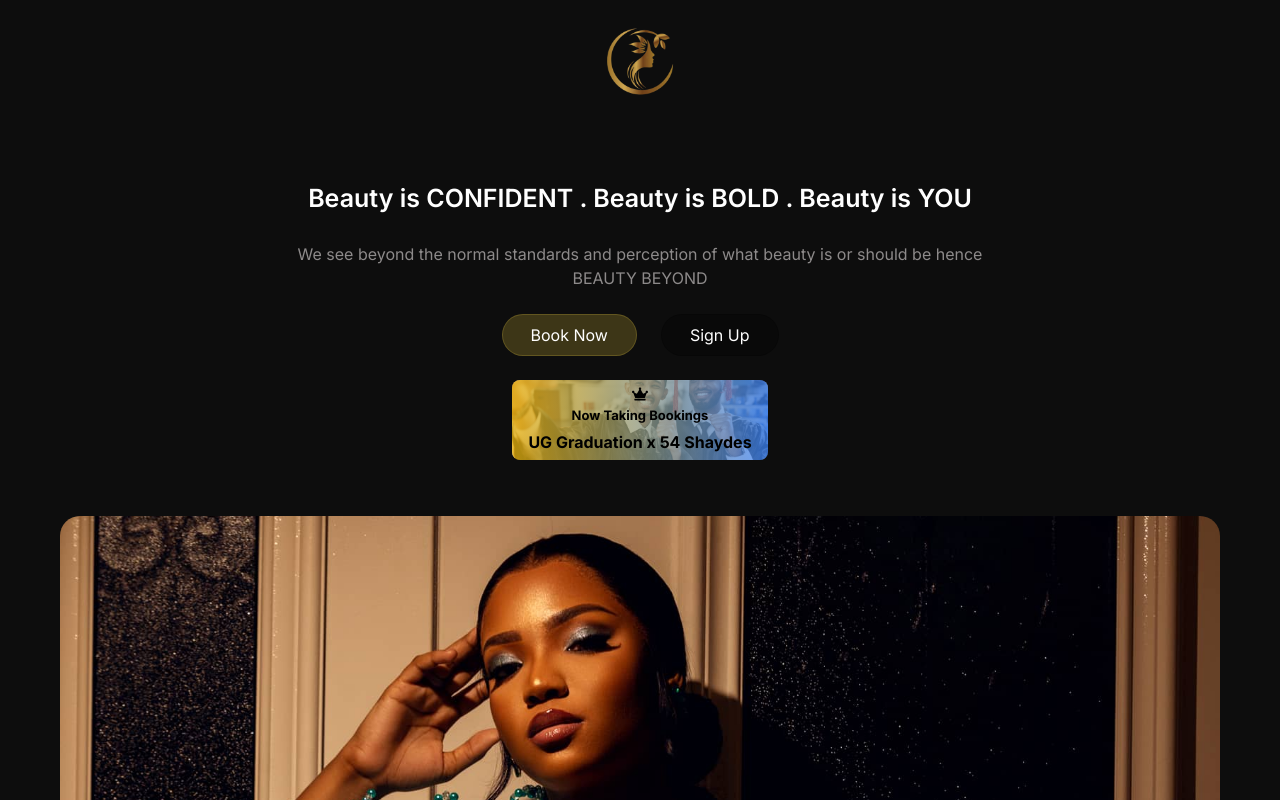
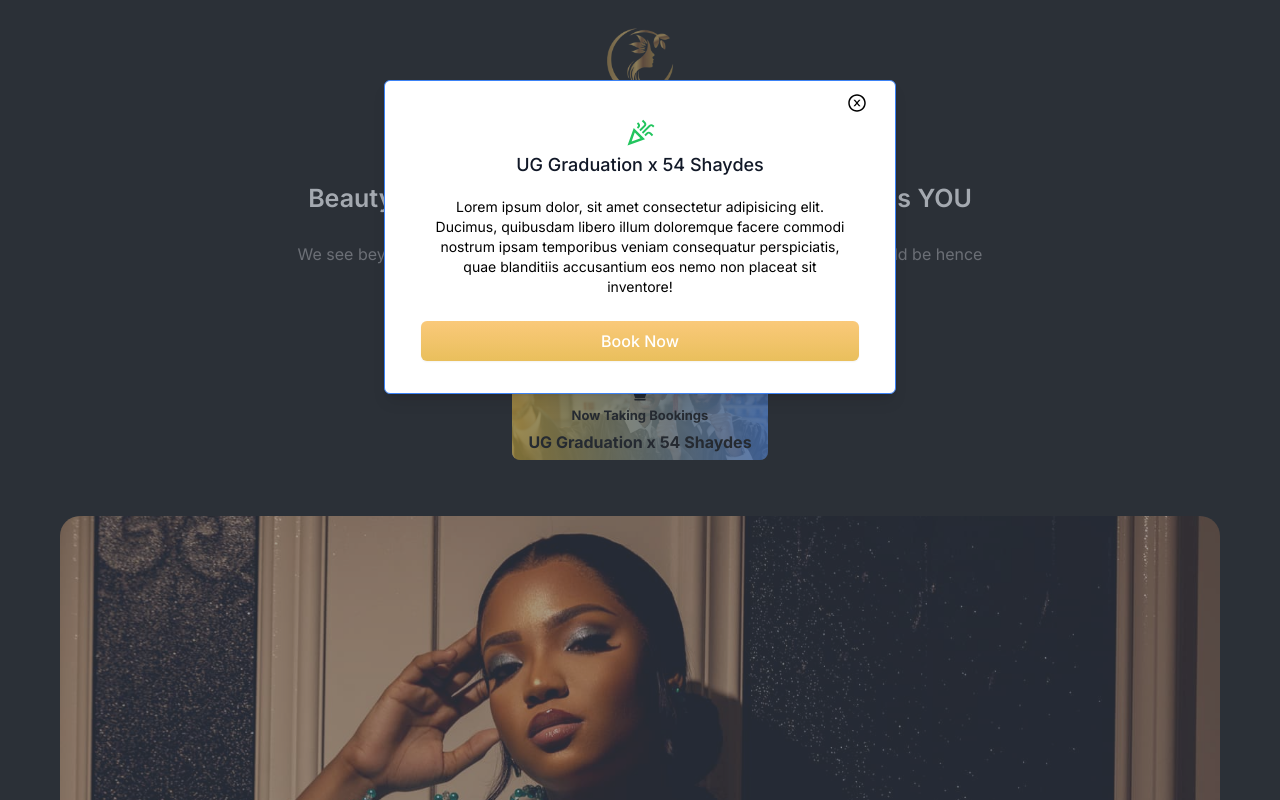
Before and after one commit to ranselorm/shaydes, a Next.js app: page / in a window 1280 px wide. Shown: the top 800 px of the page. Built offline with nearby package versions, Linux system fonts and the light colour scheme; no server answers.

Commit message:
Add Modal on page load

```diff
--- /dev/null
+++ b/app/graduation-booking/page.jsx
@@ -0,0 +1,11 @@
+import React from "react";
+
+const GraduationBooking = () => {
+  return (
+    <div className="flex justify-center h-screen">
+      <h4>Welcome to UG Graduation x 54 Shaydes</h4>
+    </div>
+  );
+};
+
+export default GraduationBooking;
--- a/components/Hero.jsx
+++ b/components/Hero.jsx
@@ -1,12 +1,24 @@
 "use client";
-import { useState } from "react";
-import { Link } from "react-scroll";
+import { useState, useEffect } from "react";
+import { Link as ScrollLink } from "react-scroll";
+import Link from "next/link";
 import Image from "next/image";
 import Modal from "./Modal";
+import SignupModal from "./SignupModal";
 import { FaCrown } from "react-icons/fa";
 
 const Hero = () => {
+  const [isOpen, setIsOpen] = useState(false);
+
   const [isModalOpen, setIsModalOpen] = useState(false);
+
+  useEffect(() => {
+    setIsOpen(true);
+  }, []);
+
+  const close = () => {
+    setIsOpen(false);
+  };
 
   const openModal = () => setIsModalOpen(true);
   const closeModal = () => setIsModalOpen(false);
@@ -23,11 +35,11 @@ const Hero = () => {
             or should be hence BEAUTY BEYOND
           </p>
           <div className="flex gap-6">
-            <Link to="rateCardSection" smooth={true} duration={500}>
+            <ScrollLink to="rateCardSection" smooth={true} duration={500}>
               <button className="bg-[#CFB53B] bg-opacity-25 border border-[#CFB53B] border-opacity-25 px-7 py-2 hover:bg-inherit transition rounded-full">
                 Book Now
               </button>
-            </Link>
+            </ScrollLink>
             <button
               className="bg-black bg-opacity-25 border border-black border-opacity-25 px-7 py-2 hover:bg-inherit transition rounded-full"
               onClick={openModal}
@@ -35,6 +47,7 @@ const Hero = () => {
               Sign Up
             </button>
           </div>
+          <Link href="/graduation-booking">
             <div className="relative bg-btn bg-cover bg-center flex flex-col gap-2 items-center py-1.5 px-4 cursor-pointer rounded-lg overflow-hidden">
               <p className="z-50 flex flex-col items-center gap-y-1 text-black font-bold">
                 <FaCrown />
@@ -43,12 +56,14 @@ const Hero = () => {
               </p>
               <div className="absolute inset-0 bg-gradient-to-r from-yellow-500 to-blue-500 opacity-75"></div>
             </div>
+          </Link>
         </article>
         <div className="relative w-full h-[200px] lg:h-[600px] rounded-xl lg:rounded-[20px] overflow-hidden">
           <Image src="/main.jpg" alt="" fill className="object-cover" />
         </div>
       </div>
       <Modal isOpen={isModalOpen} onClose={closeModal} />
+      <SignupModal isOpen={isOpen} onClose={close} />
     </section>
   );
 };
--- a/components/SignupModal.jsx
+++ b/components/SignupModal.jsx
@@ -0,0 +1,57 @@
+// components/Modal.js
+import React from "react";
+import Link from "next/link";
+import { AiOutlineCloseCircle } from "react-icons/ai";
+import { MdOutlineCelebration } from "react-icons/md";
+
+const SignupModal = ({ isOpen, onClose }) => {
+  if (!isOpen) return null;
+
+  return (
+    <div className="fixed inset-0 bg-gray-600 bg-opacity-50 overflow-y-auto h-full w-full z-50">
+      <div className="relative top-20 mx-auto p-5 border w-11/12 md:max-w-md lg:max-w-lg border-blue-500 shadow-lg rounded-md bg-white">
+        <span className="absolute -top-3 -right-4 p-4" onClick={onClose}>
+          <button
+            type="button"
+            className="text-black background-transparent font-bold uppercase px-6 py-2 text-sm outline-none focus:outline-none mr-1 mb-1"
+          >
+            <AiOutlineCloseCircle className="text-[20px]" />
+          </button>
+        </span>
+        <div className="mt-3 text-center">
+          <div className="mx-auto flex items-center justify-center h-10 w-10 rounded-full text-green-500 text-[30px]">
+            {/* Icon or image */}
+            <MdOutlineCelebration />
+          </div>
+          <h3 className="text-lg leading-6 font-medium text-gray-900">
+            UG Graduation x 54 Shaydes
+          </h3>
+          <div className="mt-2 px-7 py-3">
+            <p className="text-sm text-black">
+              Lorem ipsum dolor, sit amet consectetur adipisicing elit. Ducimus,
+              quibusdam libero illum doloremque facere commodi nostrum ipsam
+              temporibus veniam consequatur perspiciatis, quae blanditiis
+              accusantium eos nemo non placeat sit inventore!
+            </p>
+          </div>
+          <div className="items-center px-4 py-3">
+            <Link href="/graduation-booking">
+              <button
+                style={{
+                  backgroundImage:
+                    "linear-gradient(to bottom, #FAC97A, #E9BF5C)",
+                }}
+                onClick={onClose}
+                className="px-4 py-2 bg-blue-500 text-white text-base font-medium rounded-md w-full shadow-sm hover:bg- focus:outline-none focus:ring-2 focus:ring-blue-300"
+              >
+                Book Now
+              </button>
+            </Link>
+          </div>
+        </div>
+      </div>
+    </div>
+  );
+};
+
+export default SignupModal;
```
Lines whose indentation alone changed are shown as unchanged.
